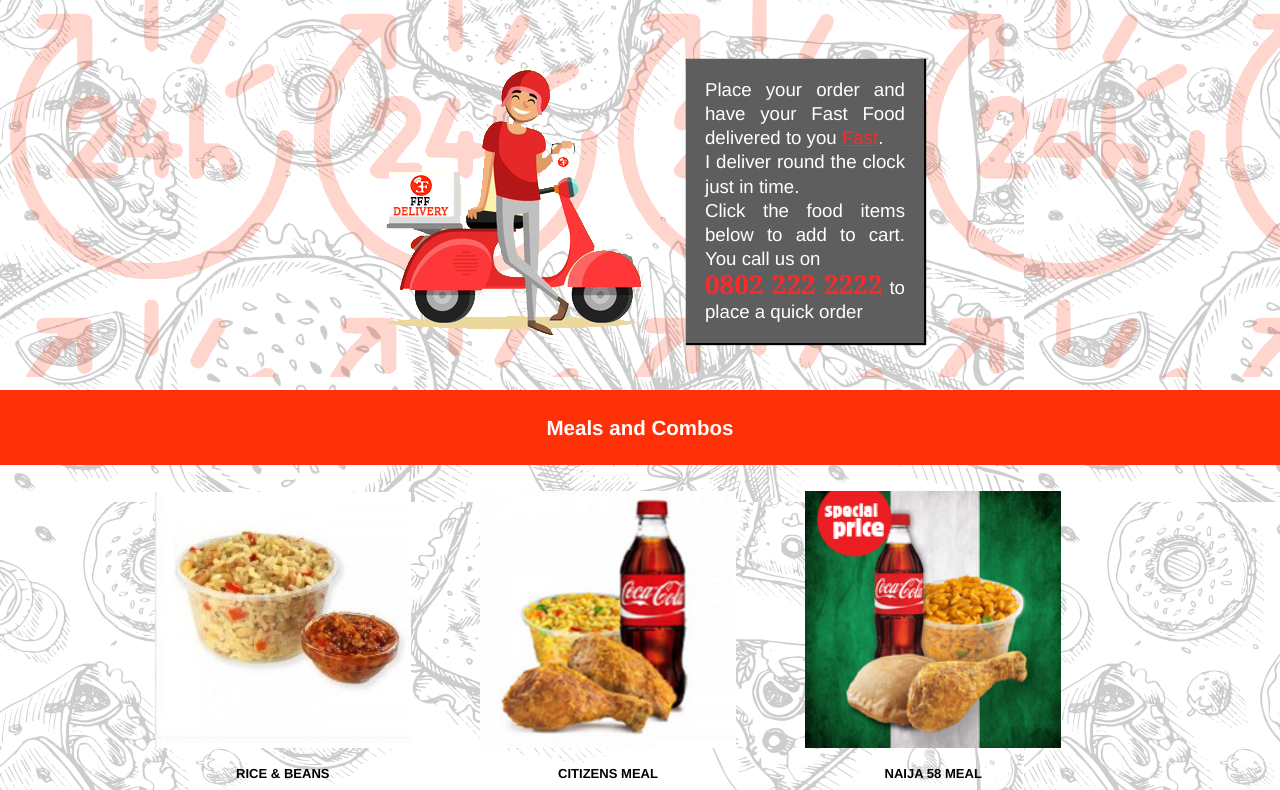
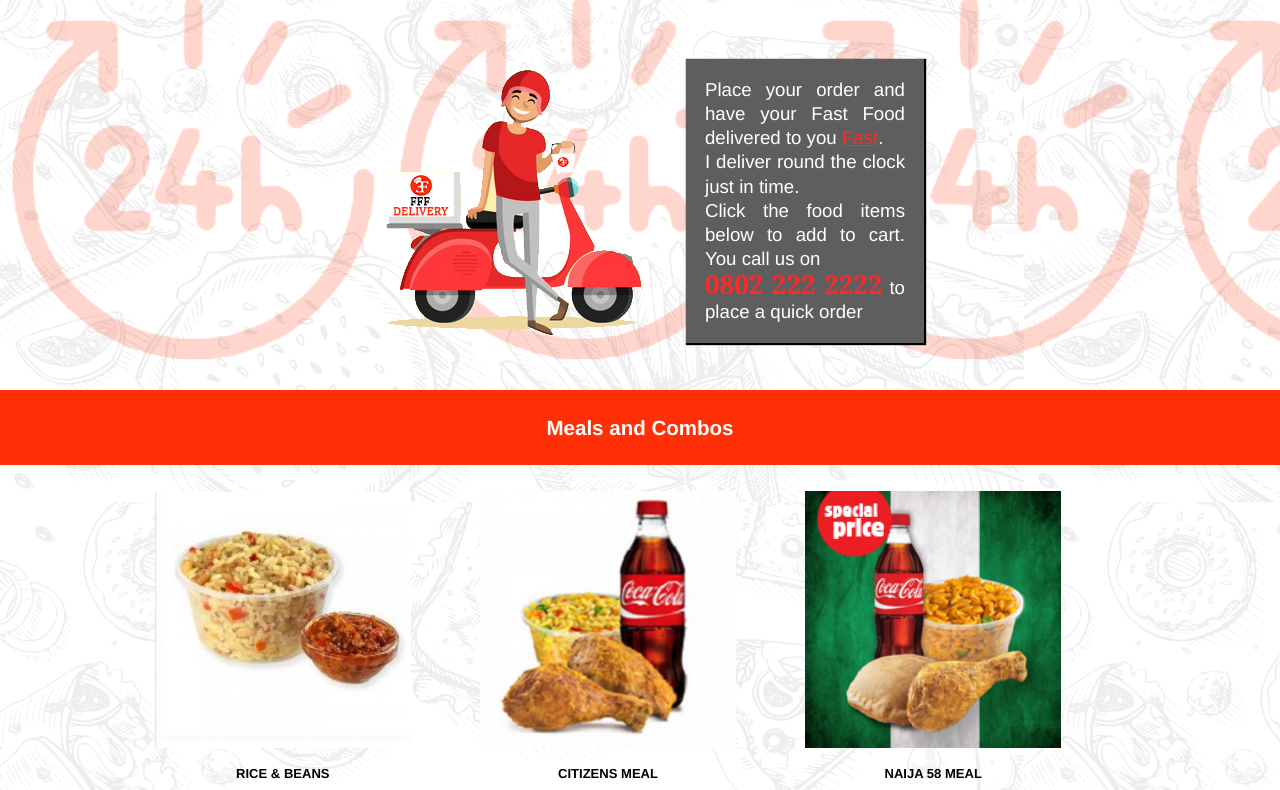
Before and after one commit to shaolinmkz/fast-food-fast, a plain HTML site: page ui/home.html in a window 1280 px wide. Shown: the part 101-891 px from the top of the page. Drawn offline with Linux system fonts and the light colour scheme.

Commit message:
[bg-160702691] Make text on page more readable by eliminating the conflict between background image and text color, Make the background for drop down menu for accounts white

```diff
--- a/ui/css/main.css
+++ b/ui/css/main.css
@@ -122,7 +122,7 @@
 }
 
 .main-header nav ul li:hover > ul.menu{
-    top: 25px;
+    bottom: -8.5em;
 }
 .main-header .menu li a{
     width: 88%;
@@ -134,7 +134,7 @@
 
 }
 .food-bg-covering{
-    background: rgba(255, 255, 255, 0.7);
+    background: rgba(255, 255, 255, 0.9);
 }
 .pands, .about{
     padding: 0 2em 2em 2em;
@@ -153,6 +153,7 @@
 .home-body{
     background: url("../images/food-Background.png")
 }
+
 
 /*---------------User ACCOUNT ENDS Here------------------*/
 
@@ -257,6 +258,7 @@
 .bg{ /*body wrapper background*/
     padding: 50px 0 0 50px;
     background-image: url("../images/24hrs.png");
+    background-size: contain;
 }
 div.bg > div#center{
     width: 35em;
```
Also changed, not shown: ui/home.html (line endings or trailing spaces).
